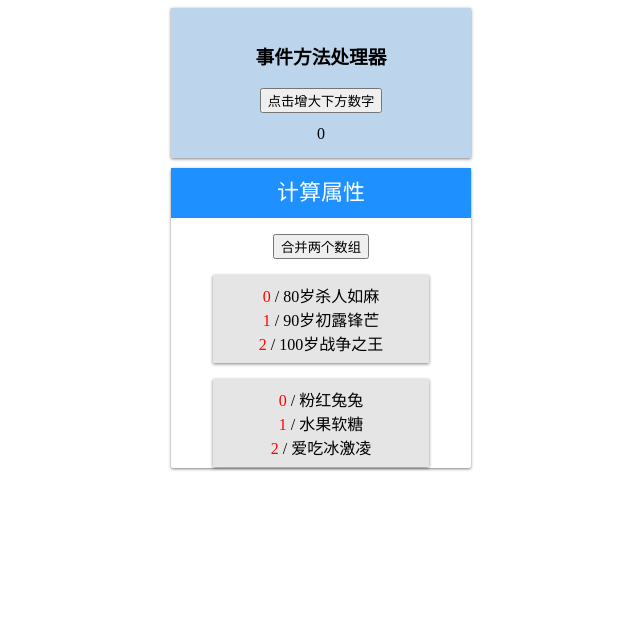
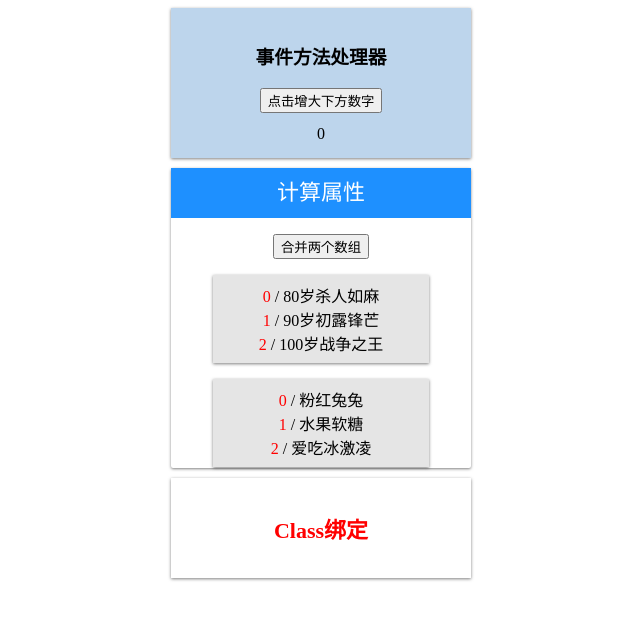
Before and after one commit to ruoton6/vue-base, a Vue app: page / in a window 1280 px wide. Shown: the top 620 px of the page, without its empty margins (319-959 px from the left). Built offline with nearby package versions, Linux system fonts and the light colour scheme.

Commit message:
更新：Class绑定

```diff
--- a/src/App.vue
+++ b/src/App.vue
@@ -1,9 +1,11 @@
 <script setup>
 import EventDemo from './components/EventDemo.vue'
 import ComputedDemo from './components/ComputedDemo.vue'
+import ClassDemo from './components/ClassDemo.vue'
 </script>
 
 <template>
   <EventDemo />
   <ComputedDemo />
+  <ClassDemo />
 </template>
--- /dev/null
+++ b/src/components/ClassDemo.vue
@@ -0,0 +1,62 @@
+<template>
+    <div class="classMsg">
+        <div :class="classObject">
+            Class绑定
+        </div>
+    </div>
+</template>
+
+<script>
+export default {
+    data() {
+        return {
+            // 对象中的键代表样式名字，值代表这个样式是否生效
+            classObject: {
+                "style1": true,
+                "style2": true,
+                "style3": true,
+                "style4": false,
+                "style5": false
+            }
+        }
+    }
+}
+</script>
+
+<style>
+.classMsg {
+    height: 100px;
+    width: 300px;
+    margin: 10px auto;
+    box-shadow: 0px 1px 3px rgba(0, 0, 0, .5);
+    text-align: center;
+    display: flex;
+    justify-content: center;
+    align-items: center;
+}
+
+/* 样式1 字体增大*/
+.style1 {
+    font-size: 22px;
+}
+
+/* 样式2 字体加粗 */
+.style2 {
+    font-weight: bold;
+}
+
+/* 样式3 字体变红 */
+.style3 {
+    color: red;
+}
+
+/* 样式4 字体加下划线 */
+.style4 {
+    text-decoration: underline;
+}
+
+/* 样式5 加大字体间距 */
+.style5 {
+    letter-spacing: 2px;
+}
+</style>
```
